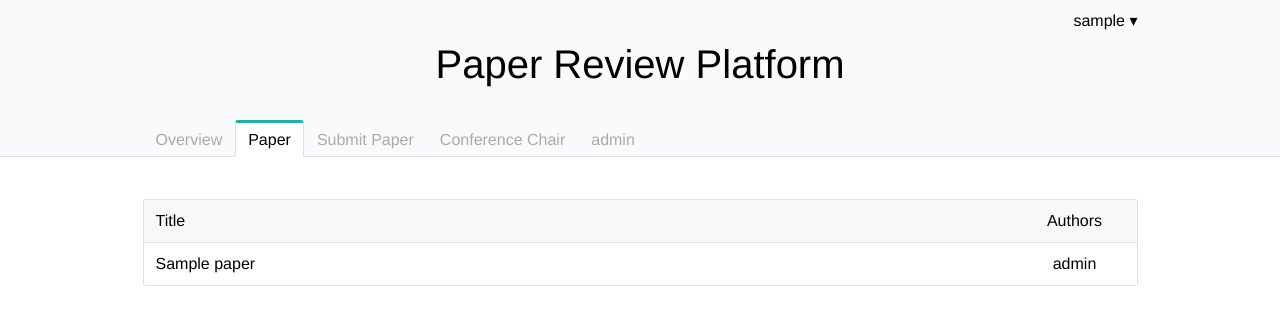
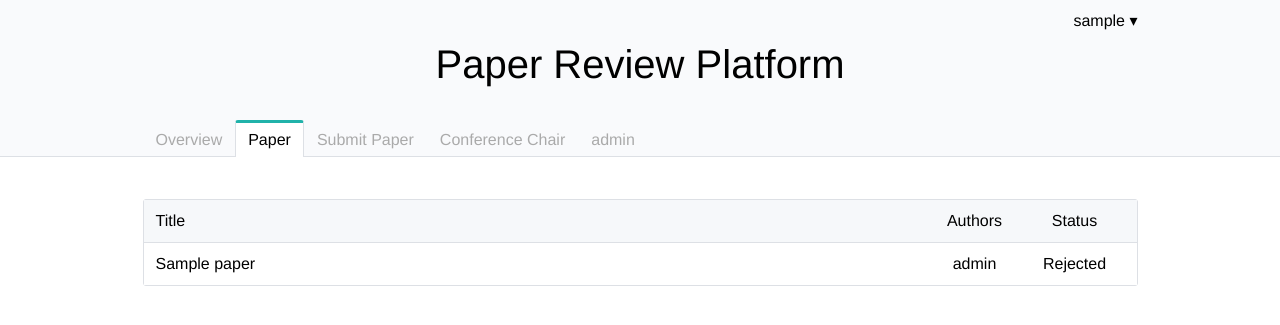
Before and after one commit to SebastianKapunkt/paper-review-platform, a Flask app: page /paper in a window 1280 px wide. Shown: the top 325 px of the page. Run offline with Flask 2, Linux system fonts and the light colour scheme; the visitor is signed in with stand-in values (Sample User, id 1); data comes from the database, SQL or seed files in the repository; tables that the repository leaves empty hold one stand-in row (values such as "Sample post").

Commit message:
working status feature

```diff
--- a/app/models.py
+++ b/app/models.py
@@ -1,5 +1,4 @@
 from app import db
-
 
 class Author(db.Model):
     __tablename__ = 'authors'
@@ -32,6 +31,14 @@ class Paper(db.Model):
             return round(summary / reviewd, 2)
         else:
             return None;
+
+    def get_status(self):
+        if self.status == 2:
+            return 'Approved'
+        elif self.status == 1:
+            return 'Rejected'
+        else:
+            return 'Under Review'
 
 
 class Review(db.Model):
--- a/app/paper_controller.py
+++ b/app/paper_controller.py
@@ -49,7 +49,6 @@ class Paper_Controller:
         user_review = None
         for review in paper.reviews:
             if review.user.id == user_id:
-                print(review.user)
                 user_review = review
         return user_review
 
@@ -99,7 +98,6 @@ class Paper_Controller:
 
         new_author = (lambda: Author())
 
-        print("-- authors --")
         self.merge_generic(paper, collaborators, paper.authors,
                            author_query, new_author)
 
@@ -112,7 +110,6 @@ class Paper_Controller:
 
         new_review = (lambda: Review())
 
-        print("-- reviewer --")
         self.merge_generic(paper, reviewer, paper.reviews,
                            review_query, new_review)
 
@@ -149,3 +146,7 @@ class Paper_Controller:
         for author in items:
             authors_user.append(author.user)
         return authors_user
+
+    def set_paper_status(self, paper, status):
+        paper.status = status
+        db.session.commit()
--- a/app/templates/chair.html
+++ b/app/templates/chair.html
@@ -5,7 +5,6 @@
         <div>Reviewer</div>
         <div>Authors</div>
         <div>Score</div>
-        <div>Status</div>
     </div>
     {% for paper in papers %}
     <a href="{{url_for('council_edit_paper', paper_id=paper.id)}}">
@@ -26,7 +25,6 @@
                 {% endfor %}
             </div>
             <div>{{paper.get_score()}}</div>
-            <div>{{paper.status}}</div>
         </div>
     </a>
     {% endfor %}
--- a/app/templates/council_edit_paper.html
+++ b/app/templates/council_edit_paper.html
@@ -63,6 +63,10 @@
             <button type="submit" name="submit" value="redirect">save</button>
             <button type="submit" name="submit" value="cancel">cancel</button>
         </div>
+        <div class="">
+            <button type="submit" name="submit" value="approve"> approve </button>
+            <button type="submit" name="submit" value="reject"> reject </button>
+        </div>
     </form>
 </div>
 {% endblock %}
--- a/app/templates/paper.html
+++ b/app/templates/paper.html
@@ -3,6 +3,7 @@
     <div>
         <div>Title</div>
         <div>Authors</div>
+        <div>Status</div>
     </div>
     {% for paper in papers %}
     <a href="/paper/{{paper.id}}/">
@@ -15,6 +16,7 @@
                 </div>
                 {% endfor %}
             </div>
+            <div>{{paper.get_status()}}</div>
         </div>
     </a>
     {% endfor %}
--- a/app/views.py
+++ b/app/views.py
@@ -3,7 +3,6 @@ from app import app, db
 from app.models import User
 from app import user_controller, paper_controller, role_controller
 from app.decorators import login_required, requires_roles
-
 
 @app.route('/signup', methods=['GET', 'POST'])
 def signup():
@@ -102,8 +101,6 @@ def edit_paper(paper_id):
         abstract = request.form['abstract']
         submit = request.form['submit']
         collaborators = request.form.getlist('collaborators')
-
-        print(collaborators)
 
         if(submit != "cancel"):
             paper_controller.save_paper(
@@ -250,6 +247,11 @@ def council_edit_paper(paper_id):
                 reviwers
             )
 
+        if(submit == 'approve'):
+            paper_controller.set_paper_status(paper, 2)
+        elif(submit == 'reject'):
+            paper_controller.set_paper_status(paper, 1)
+
         if(submit == "redirect"):
             return redirect(url_for('conference_chair'))
         else:
```
